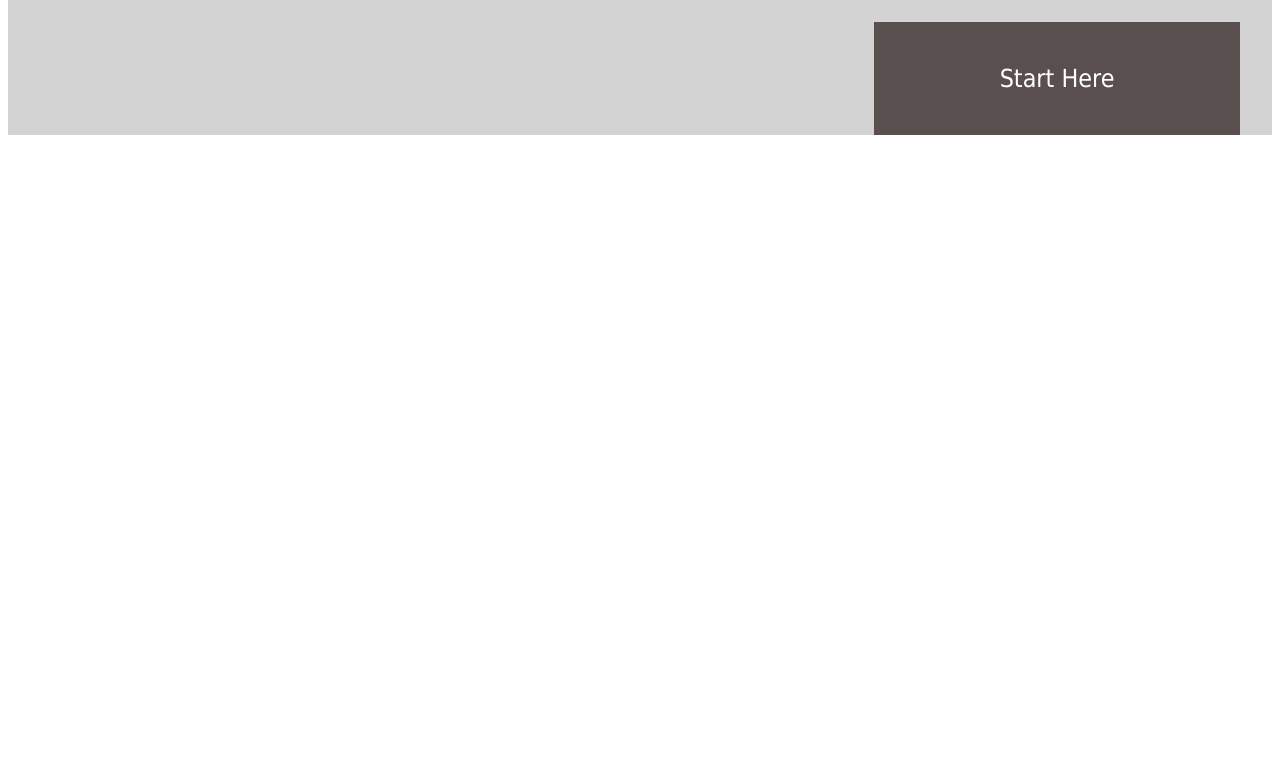
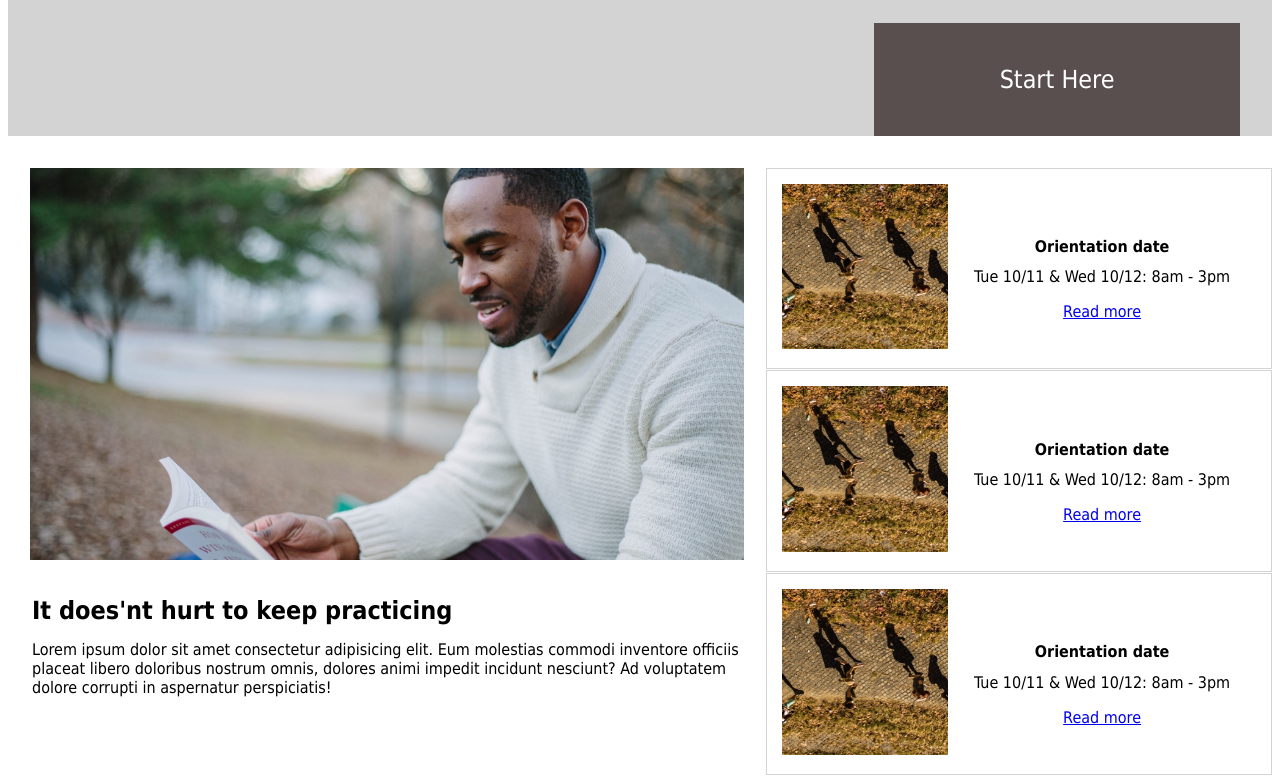
Before and after one commit to Shahmir-Khanzada/Colmar-academy, a plain HTML site: page resources/css/index.html in a window 1280 px wide. Shown: the part 736-1520 px from the top of the page. Before the commit the page ends 879 px from the top, so only its background shows below. Drawn offline with Linux system fonts and the light colour scheme.

Commit message:
Coding of HTML & CSS Center Part

```diff
--- a/resources/css/index.html
+++ b/resources/css/index.html
@@ -20,12 +20,101 @@
     </header>
 
     <div class="container">
-
                 <div class="banner1"> <img src="../css/images/banner.jpg" alt=""> </div>
                 <div class="banner2"> <h1>Learn Somting <br> new everyday </h1>
                 <h4>Lorem ipsum dolor sit amit, <br> consectetur adipiscing elit.</h4>
                 <div class="button"> <h5>Start Here </h5></div>
+                </div>
+    </div>
+
+
+    <div class="information-sec">
+        <div class="main-content">
+            <div class="info-img"><img src="../css/images/information-main.jpg" alt=""> </div>
+            <div class="info-text">
+            <h3 class="info-heading"> It does'nt hurt to keep practicing </h3>
+            <p> Lorem ipsum dolor sit amet consectetur adipisicing elit.
+                Eum molestias commodi inventore officiis placeat libero doloribus nostrum omnis,
+                dolores animi impedit incidunt nesciunt? Ad voluptatem dolore corrupti in aspernatur
+                perspiciatis! </p> </div>
+        </div>
+
+        <div class="cards">
+            <div class="card">
+
+            <div class="card-img">
+                <img src="../css/images/information-orientation.jpg" alt="">
             </div>
+            <div class="card-text">
+                <h4> Orientation date </h4>
+                <p>Tue 10/11 & Wed 10/12: 8am - 3pm</p>
+                <a href="#">Read more </a>
+            </div> </div>
+
+            <div class="card">
+
+            <div class="card-img">
+                <img src="../css/images/information-orientation.jpg" alt="">
+            </div>
+            <div class="card-text">
+                <h4> Orientation date </h4>
+                <p>Tue 10/11 & Wed 10/12: 8am - 3pm</p>
+                <a href="#">Read more </a>
+            </div>
+        </div>
+
+            <div class="card">
+
+            <div class="card-img">
+                <img src="../css/images/information-orientation.jpg" alt="">
+            </div>
+            <div class="card-text">
+                <h4> Orientation date </h4>
+                <p>Tue 10/11 & Wed 10/12: 8am - 3pm</p>
+                <a href="#">Read more </a>
+            </div>
+        </div>
+
+
+        </div>
+
+
+
+    </div>
+
+    <!-- <div class="flex-content">
+
+        <div class="Main-content">
+
+            <div class="media-container"><img src="../css/images/information-main.jpg" alt=""> </div>
+
+            <h3> It does'nt hurt to keep practicing </h3>
+            <p> Lorem ipsum dolor sit amet consectetur adipisicing elit.
+                Eum molestias commodi inventore officiis placeat libero doloribus nostrum omnis,
+                dolores animi impedit incidunt nesciunt? Ad voluptatem dolore corrupti in aspernatur
+                perspiciatis! </p>
+        </div>
+
+        <div class="supporting-content">
+
+            <div class="content-image-box">
+
+                <div class="media-container"> <img class="desktop" src="../css/images/information-orientation.jpg" alt=""> </div>
+
+                <div class="text-content">
+                    <h4>Orientation date</h4>
+					<p>Tue 10/11 & Wed 10/12: 8am - 3pm</p><a href="#">Read more </a>
+
+                </div>
+
+
+
+            </div>
+            <div class="block"> <img src="../css/images/information-campus.jpg" alt=""> </div>
+            <div class="block"> <img src="../css/images/information-guest-lecture.jpg" alt=""> </div>
+
+        </div> -->
+
 
 
 
--- a/resources/css/style.css
+++ b/resources/css/style.css
@@ -4,6 +4,7 @@ body {
     margin: o;
     text-align: center;
     font-size: 16px;
+    font-family: Tahoma, Geneva, Verdana, sans-serif;
 }
 
 header {
@@ -101,3 +102,111 @@ p {
     font-weight: lighter;
     text-align: center;
 }
+
+.flex-content {
+    display: flex;
+    padding: 0 1.5rem;
+}
+
+.main-content {
+    width: 60%;
+
+}
+
+.media-container {
+    overflow: hidden;
+
+}
+
+.content-image-box {
+    display: flex;
+    padding: 1rem 0 1rem 1rem;
+    border-bottom: 1px solid rgb(245, 245, 245);
+  }
+
+  .content-image-box .text-content {
+    display: flex;
+    flex-direction: column;
+    justify-content: center;
+    width: 65%;
+    padding: 0 0.75rem 0 1rem;
+  }
+
+  .content-image-box h4 {
+    padding-bottom: .5rem;
+    font-size: 125rem;
+    font-weight: bold;
+  }
+
+  .content-image-box p {
+    padding-bottom: .5rem;
+  }
+
+
+.information-sec {
+    display: flex;
+}
+
+.info-img {
+    padding: 32px 22px;
+}
+
+.info-text {
+    text-align: left;
+    padding-left: 24px;
+    padding-bottom: 32px;
+}
+
+.info-heading {
+    font-weight: 600;
+    margin-top: 0;
+    font-size: 25px;
+}
+
+.info-heading h3 {
+
+}
+
+
+.info-img img {
+    width: 100%;
+}
+
+.cards {
+    display: flex;
+    flex-direction: column;
+    padding-top: 32px;
+    width: 40%;
+
+}
+
+.card {
+    display: flex;
+    align-items: center;
+    padding: 15px;
+    border: 1px solid lightgray;
+    margin-bottom: 1px;
+
+}
+
+.card:hover {
+    background-color: lightgray;
+    cursor: pointer;
+}
+
+.card-img img {
+    width: 100%;
+}
+
+.card-img {
+    width: 35%;
+    height: auto;
+
+}
+
+.card-text {
+    display: flex;
+    flex-direction: column;
+    width: 65%;
+
+}
```
